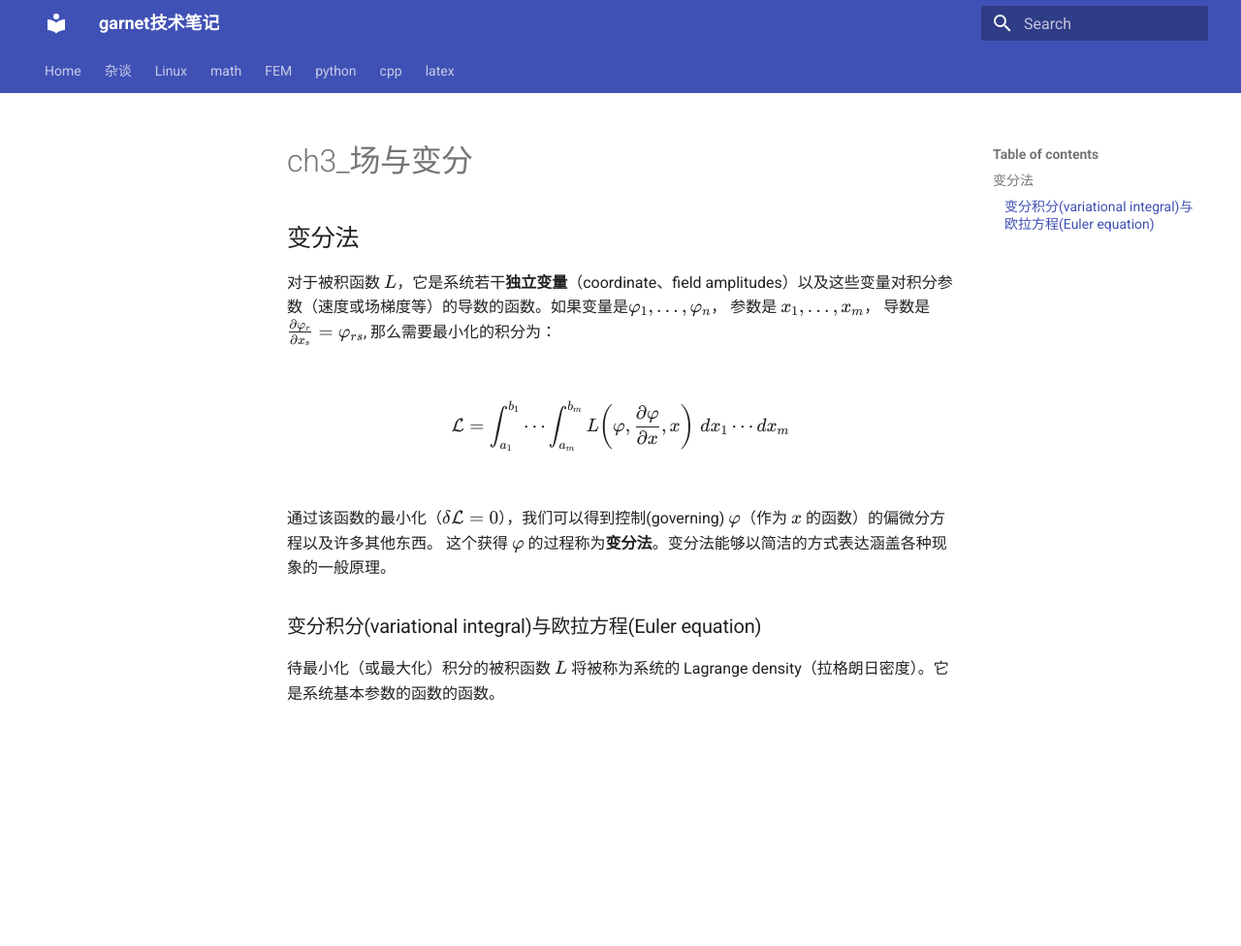
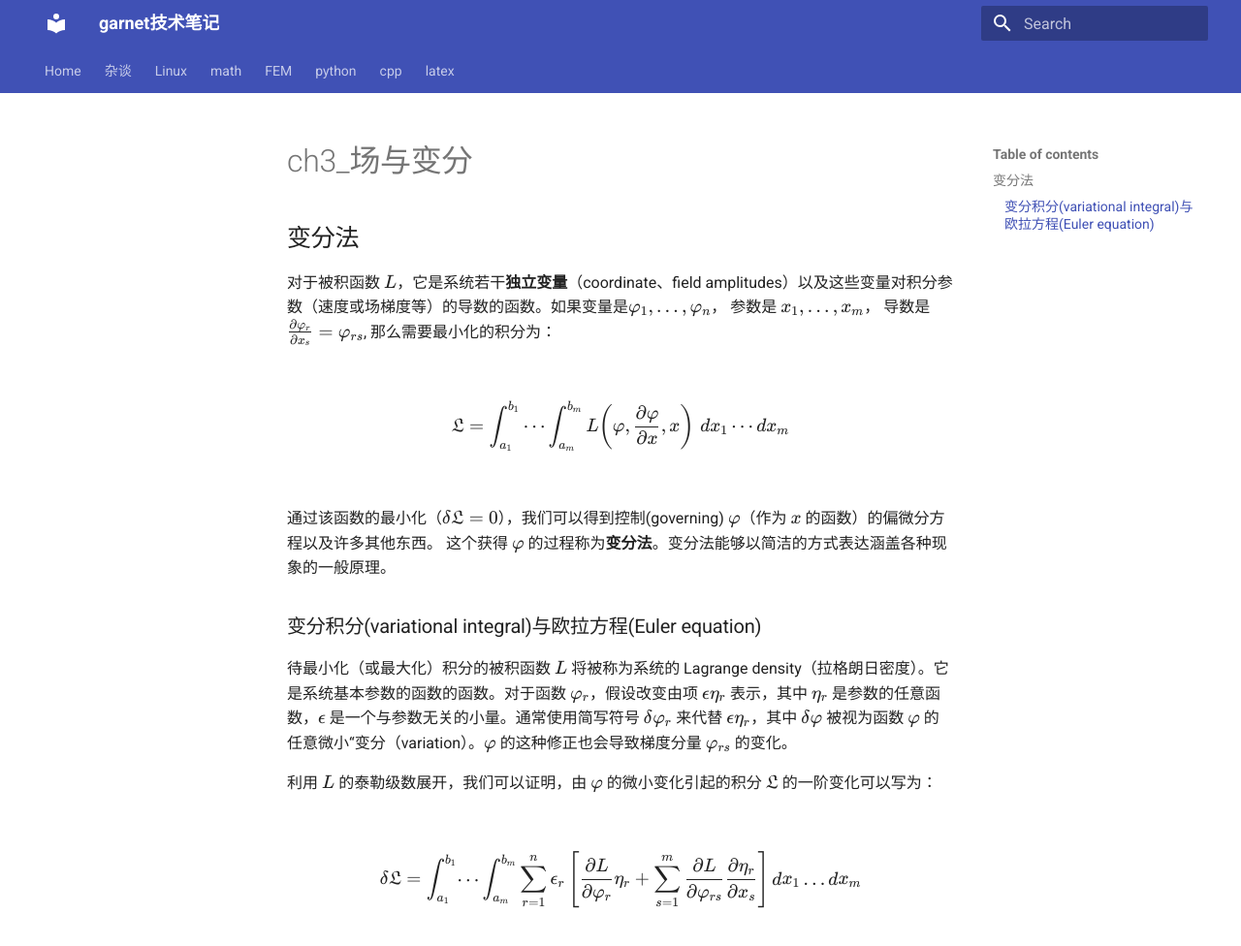
Before and after one commit to ymma98/technotes, an MkDocs documentation site: the page built from docs/math/数学物理方法/ch3_场与变分.md, in a window 1280 px wide and 1003 px high. Shown: the top 976 px of the window at 97% size. Built offline with MkDocs 1.6.1 and Material for MkDocs 9.7.7, drawn with Linux system fonts in a browser that asks for light colours.

Commit message:
docs/math/数学物理方法/ch3_场与变分.md updated from https://stackedit.cn/

```diff
--- a/docs/math/数学物理方法/ch3_场与变分.md
+++ b/docs/math/数学物理方法/ch3_场与变分.md
@@ -6,19 +6,21 @@
 导数是  $\frac{\partial \varphi_r}{\partial x_s} = \varphi_{rs}$, 那么需要最小化的积分为：
 
 $$
-\mathcal{L}=
+\mathfrak{L}=
 \int_{a_1}^{b_1} \cdots \int_{a_m}^{b_m} L\!\left(
 \varphi, \frac{\partial \varphi}{\partial x}, x \right) \, dx_1 \cdots dx_m
 $$
 
-通过该函数的最小化（$\delta \mathcal{L} = 0$），我们可以得到控制(governing) $\varphi$（作为 $x$ 的函数）的偏微分方程以及许多其他东西。 这个获得 $\varphi$ 的过程称为**变分法**。变分法能够以简洁的方式表达涵盖各种现象的一般原理。
+通过该函数的最小化（$\delta \mathfrak{L} = 0$），我们可以得到控制(governing) $\varphi$（作为 $x$ 的函数）的偏微分方程以及许多其他东西。 这个获得 $\varphi$ 的过程称为**变分法**。变分法能够以简洁的方式表达涵盖各种现象的一般原理。
 
 ### 变分积分(variational integral)与欧拉方程(Euler equation)
 
-待最小化（或最大化）积分的被积函数 $L$ 将被称为系统的 Lagrange density（拉格朗日密度）。它是系统基本参数的函数的函数。
+待最小化（或最大化）积分的被积函数 $L$ 将被称为系统的 Lagrange density（拉格朗日密度）。它是系统基本参数的函数的函数。对于函数 $\varphi_r$，假设改变由项 $\epsilon \eta_r$ 表示，其中 $\eta_r$ 是参数的任意函数，$\epsilon$ 是一个与参数无关的小量。通常使用简写符号 $\delta \varphi_r$ 来代替 $\epsilon \eta_r$，其中 $\delta \varphi$ 被视为函数 $\varphi$ 的任意微小“变分（variation）。$\varphi$ 的这种修正也会导致梯度分量 $\varphi_{rs}$ 的变化。
 
+利用 $L$ 的泰勒级数展开，我们可以证明，由 $\varphi$ 的微小变化引起的积分 $\mathfrak{L}$ 的一阶变化可以写为：
 
+$$\delta \mathfrak{L} = \int_{a_1}^{b_1} \dots \int_{a_m}^{b_m} \sum_{r=1}^{n} \epsilon_r \left[ \frac{\partial L}{\partial \varphi_r} \eta_r + \sum_{s=1}^{m} \frac{\partial L}{\partial \varphi_{rs}} \frac{\partial \eta_r}{\partial x_s} \right] dx_1 \dots dx_m$$
 
 <!--stackedit_data:
-eyJoaXN0b3J5IjpbLTE1NjkyNTIxMjJdfQ==
+eyJoaXN0b3J5IjpbMTcwMTE2NDBdfQ==
 -->
```
